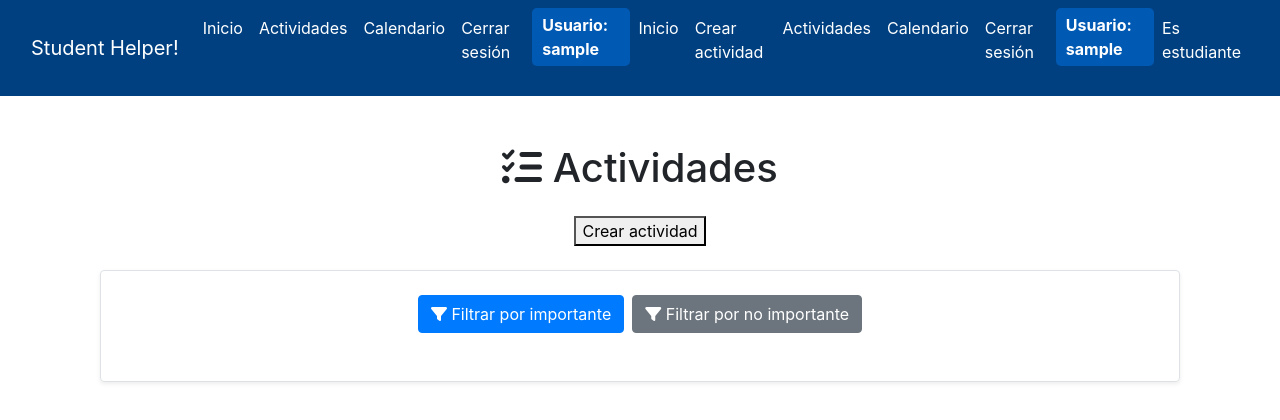
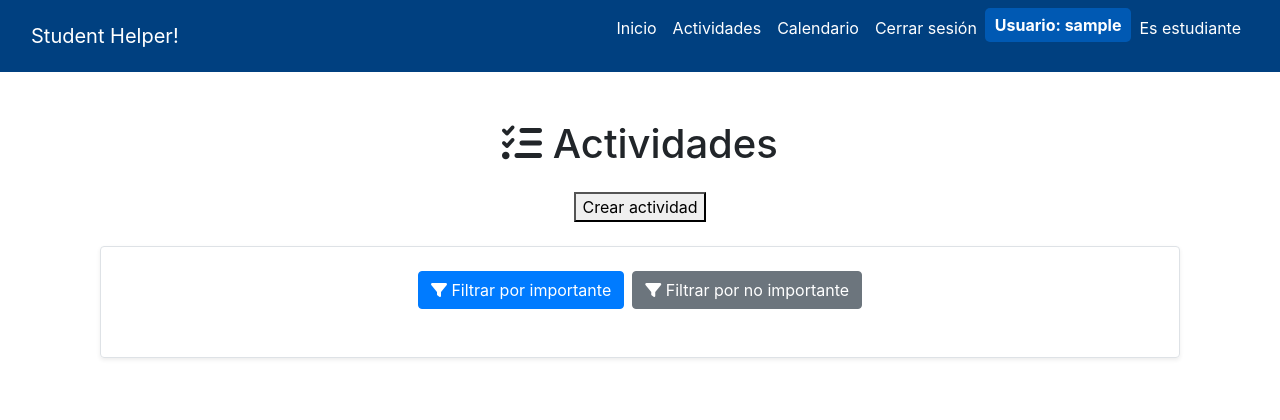
Before and after one commit to Shadowkirito123/Proyecto-final, a Django app: page /mostrar_actividad/ in a window 1280 px wide. Shown: the top 420 px of the page. Run offline with Django 5.2, Linux system fonts and the light colour scheme; the visitor is signed in with stand-in values (Sample User, id 1); data that the repository does not hold is empty; some libraries are stand-ins or nearby versions.

Commit message:
acomodando las actividades y agregando el boton de crear actividades en la misma ventana de Actividad

```diff
--- a/nuevoproject/templates/base.html
+++ b/nuevoproject/templates/base.html
@@ -39,27 +39,6 @@
             <div class="collapse navbar-collapse" id="navbarNav">
                 <ul class="navbar-nav ms-auto">
                     {% if user.is_authenticated %}
-
-                        <li class="nav-item">
-                            <a class="nav-link" href="/">Inicio</a>
-                        </li>
-                        <li class="nav-item">
-                            <a class="nav-link" href="{% url 'mostrar actividades' %}">Actividades</a>
-                        </li>
-                        <!-- <li class="nav-item">
-                            <a class="nav-link" href="{% url 'planificacion' %}">Planificacion</a>
-                        </li> -->
-                        <li class="nav-item">
-                            <a class="nav-link" href="{% url 'calendario' %}">Calendario</a>
-                        </li>
-                        <li class="nav-item">
-                            <a class="nav-link" href="{% url 'cerrar sesion' %}">Cerrar sesión</a>
-                        </li>
-                        <li class="nav-item">
-                            <a class="nav-link user-highlight" href="#" tabindex="-1" aria-disabled="true">Usuario: {{ user.username }}</a>
-                        </li>
-
-                        <li class="nav-item">
                             {% if user.profesor %}
 
                                 <li class="nav-item">
@@ -82,16 +61,13 @@
                                 </li>
 
                                 <li class="nav-item">
-                                    <a class="nav-link" href="{% url 'actividad' %}">Crear actividad</a>
-                                </li>
-
-                                <li class="nav-item">
                                     <a class="nav-link" href="{% url 'mostrar actividades' %}">Actividades</a>
                                 </li>
 
                                 <!-- <li class="nav-item">
                                     <a class="nav-link" href="{% url 'planificacion' %}">Planificacion</a>
                                 </li> -->
+
                                 <li class="nav-item">
                                     <a class="nav-link" href="{% url 'calendario' %}">Calendario</a>
                                 </li>
```
